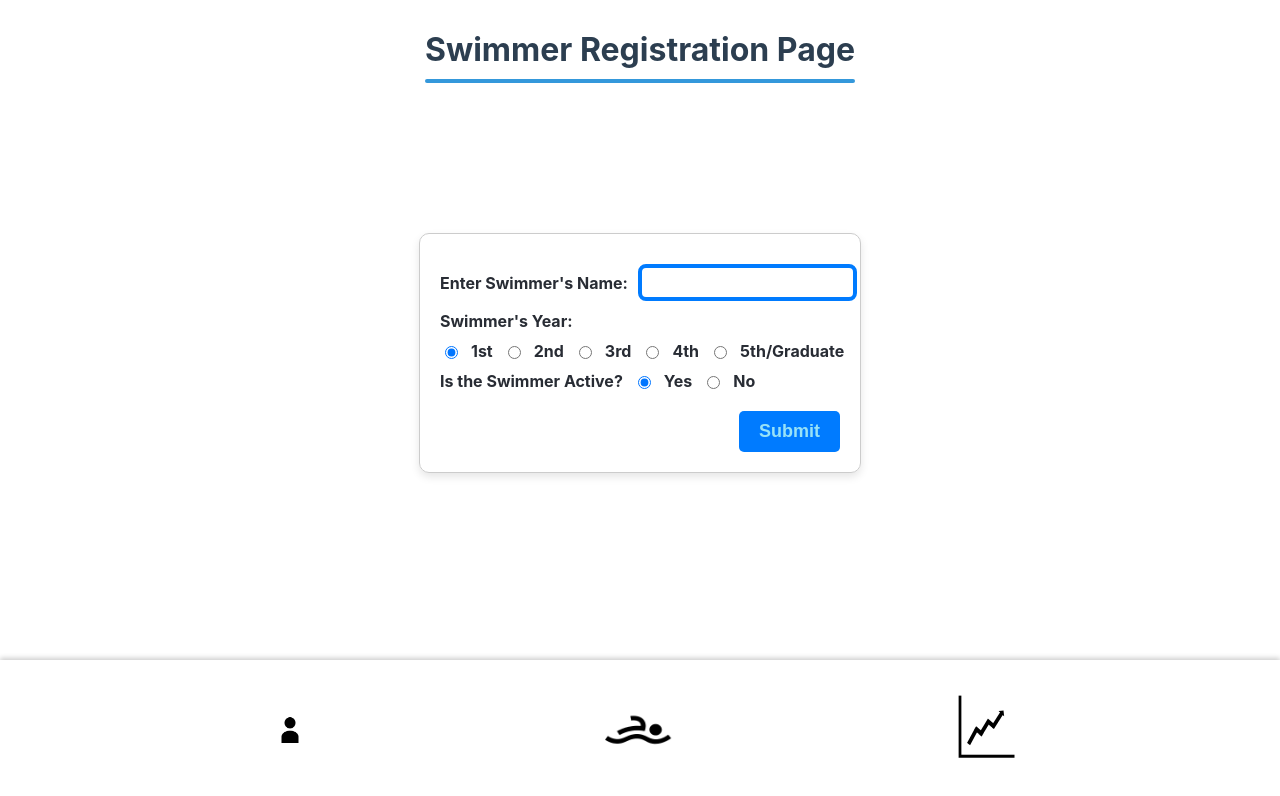
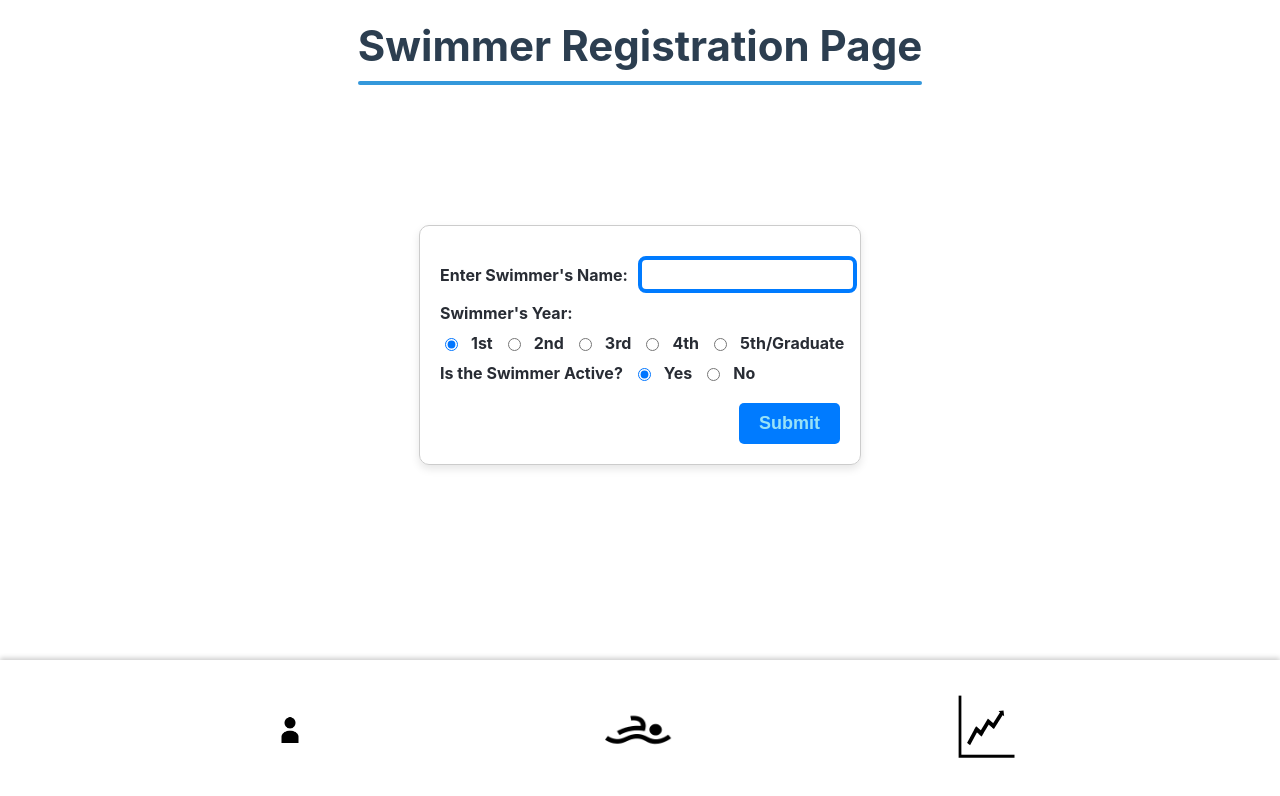
Before and after one commit to meghanag12/WahooSplashTrack, a React (Create React App) app in the folder wst-application/: page /#/ in a window 1280 px wide. Shown: the top 796 px of the page. Built offline with nearby package versions, Linux system fonts and the light colour scheme.

Commit message:
Changed fonts and size of headers

```diff
--- a/wst-application/src/App.css
+++ b/wst-application/src/App.css
@@ -37,21 +37,6 @@
   }
 }
 
-button[type="submit"] {
-  background-color: #007bff;
-  color: #98e2f7;
-  font-weight: bolder;
-  border: none;
-  padding: 10px 20px;
-  font-size: 18px;
-  cursor: pointer;
-  transition: background-color 0.4s ease;
-}
-
-button[type="submit"]:hover {
-  background-color: #0018a3;
-  color: #35cdf7;
-}
 
 /* Progress Tracker Styles */
 .progress-tracker {
@@ -117,8 +102,8 @@ button[type="submit"]:hover {
 
 h1 {
   text-align: center;
-  font-size: 32px;
-  margin: 30px auto;
+  font-size: 42px;
+  margin: 20px auto;
   color: #2c3e50;
   font-weight: 700;
   width: fit-content;
@@ -418,3 +403,29 @@ input:focus {
 input {
   transition: all 0.3s ease; /* smooth transition for focus styles */
 }
+button[type="submit"] {
+  background-color: #007bff;
+  color: #98e2f7;
+  font-weight: bolder;
+  border: none;
+  padding: 10px 20px;
+  font-size: 18px;
+  cursor: pointer;
+  transition: background-color 0.4s ease;
+}
+
+button[type="submit"]:hover {
+  transition: all 0.3s ease;
+  background-color: #0018a3;
+  transform: scale(1.03);
+  color: #35cdf7;
+}
+
+
+.form-container {
+  animation: fadeIn 4s ease-in-out;
+}
+@keyframes fadeIn {
+  from { opacity: 0; transform: translateY(20px); }
+  to { opacity: 1; transform: translateY(0); }
+}
--- a/wst-application/src/pages/RegisterPage.js
+++ b/wst-application/src/pages/RegisterPage.js
@@ -73,10 +73,8 @@ export function RegisterPage() {
 
     return (
         <>
-            {/* Title */}
             <h1>Swimmer Registration Page</h1>
 
-            {/* Banner message */}
             {showBanner && (
                 <div className={`banner ${bannerType}`}>
                     {bannerMessage}
```
